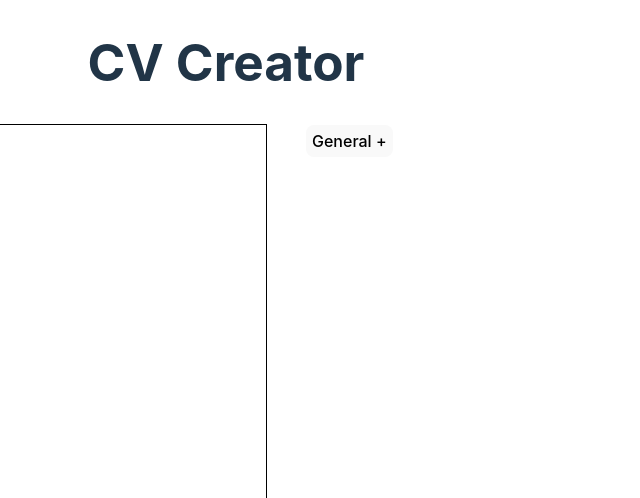
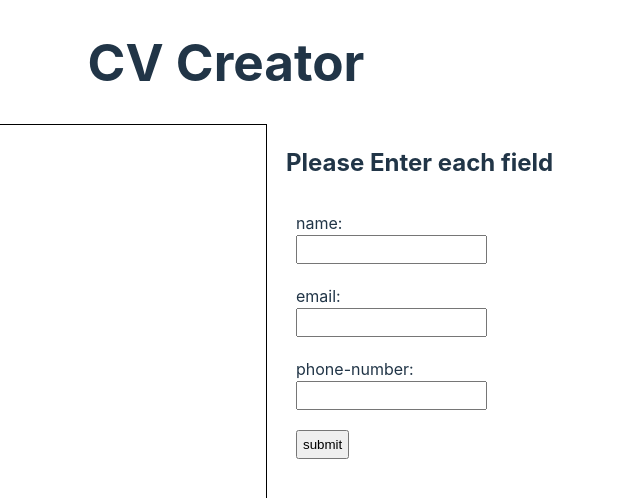
Before and after one commit to chimdice/cv-application, a React (Vite) app: page / in a window 1280 px wide. Shown: the top 498 px of the page, without its empty margins (414-1054 px from the left). Built offline with nearby package versions, Linux system fonts and the light colour scheme.

Commit message:
Add ability to add info to cv render

```diff
--- a/src/App.jsx
+++ b/src/App.jsx
@@ -18,9 +18,9 @@ function App() {
         <div className="cv-render">
         </div>
         <div className="form-render">
+          <GeneralForm/>
         </div>
        <div className="add-section-render">
-          <GeneralFormCreate />
        </div>
       </main>
     </>
--- a/src/components/FormSubmit.jsx
+++ b/src/components/FormSubmit.jsx
@@ -1,21 +1,38 @@
-const click = () => {
-    const formInfo = document.querySelector(".form-submit").parentNode.childNodes;
+const click = (section) => {
+    const formInfo = document.querySelector("form").childNodes;
+    console.log(formInfo)
+    const cv = document.createElement('div');
+    const form = document.querySelector(".cv-render");
+    cv.classList.add(section);
+
     for (let i = 0; i < formInfo.length - 1; i++) {
         const value = formInfo[i].lastChild.firstChild.value;
         const id = formInfo[i].lastChild.firstChild.id;
 
-        const cv = document.querySelector(".cv  #"+id)
-        cv.textContent = value;
-        console.log(formInfo[i].lastChild.firstChild.id)
+        const cvItem = document.createElement('div');
+        cvItem.classList.add(id);
+        cvItem.classList.add('cv');
+
+        const h2 = document.createElement("h2");
+        h2.textContent = id;
+
+        const p = document.createElement('p');
+        p.textContent = value;
+
+        cvItem.appendChild(h2);
+        cvItem.appendChild(p);
+        cv.appendChild(cvItem);
     }
+
+    form.appendChild(cv);
 }
 
-export default function FormSubmit () {
+export default function FormSubmit (props) {
 
 
     return (
-      <div className="form-submit" style={{"padding":"10px"}}>
-        <input type="submit" id="form-sumbit" value="submit" onClick={(e) => {e.preventDefault(); click()}}/>
+      <div className={props.section} style={{"padding":"10px"}}>
+        <input type="submit" id={props.section} value="submit" onClick={(e) => {e.preventDefault(); click(props.section)}}/>
     </div>
     )
   }
--- a/src/components/SectionForm.jsx
+++ b/src/components/SectionForm.jsx
@@ -17,7 +17,7 @@ function GeneralForm () {
             <FormElement type="text" field="name" value={nameInfo} onType={updateNameInfo}/>
             <FormElement type="email" field="email" value={emailInfo} onType={updateEmailInfo}/>
             <FormElement type="tel" field="phone-number" value={phoneInfo} onType={updatePhoneInfo}/>
-            <FormSubmit />
+            <FormSubmit section="general"/>
           </form>
         </div>
         </>
```
